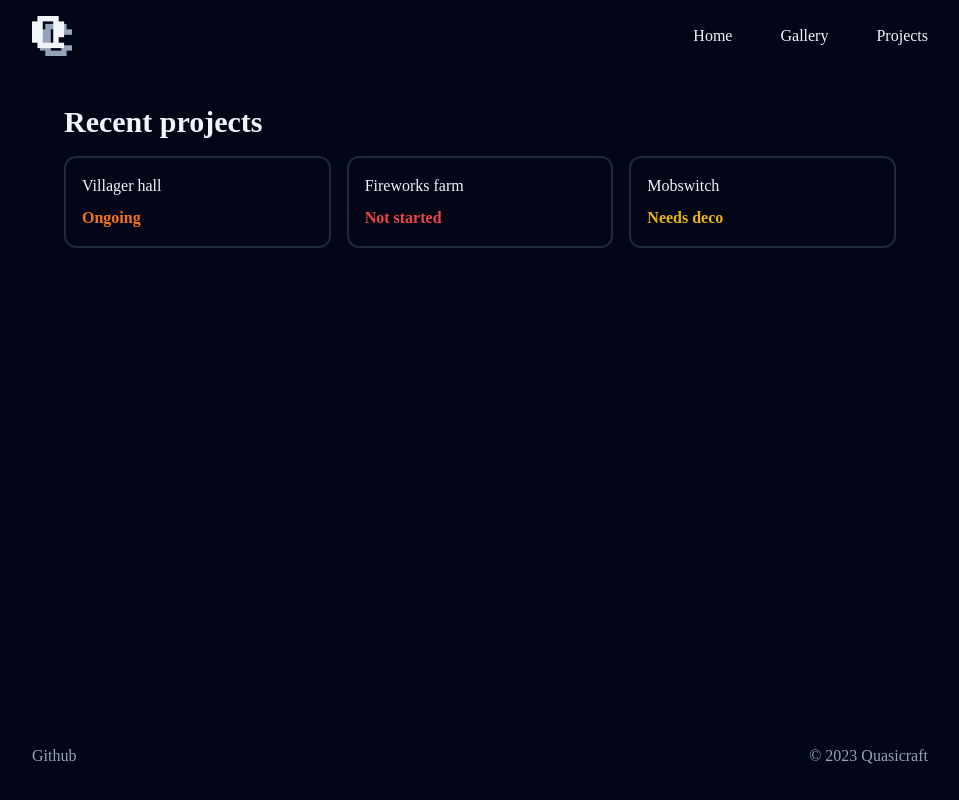
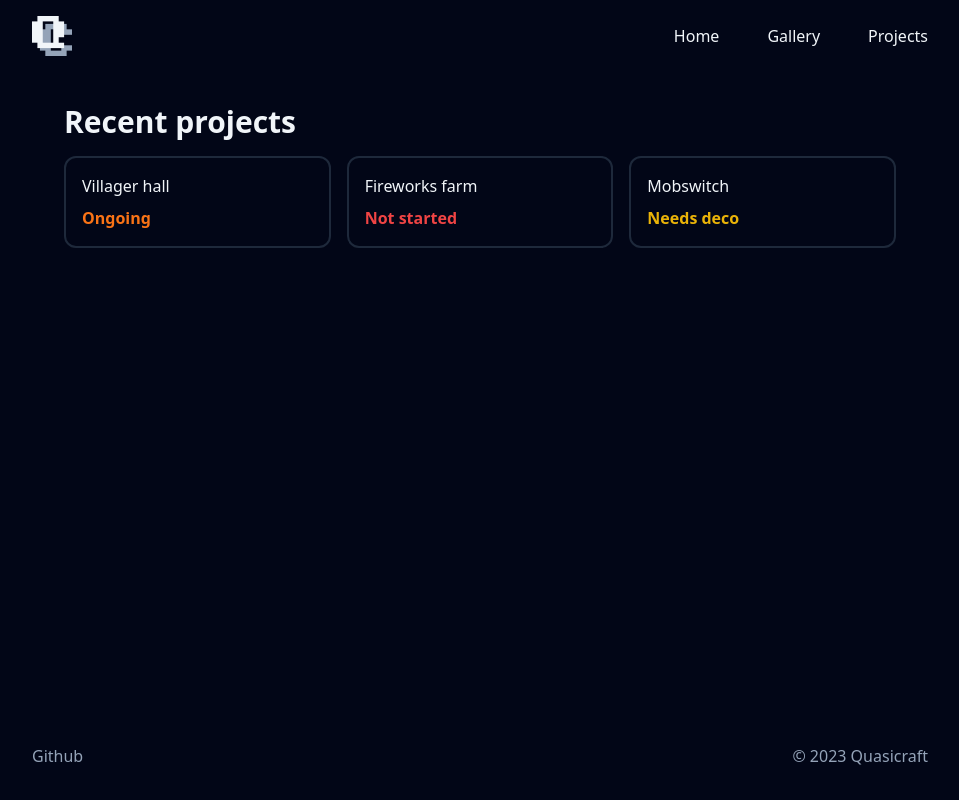
Before and after one commit to quasicraft/qc-site, a Next.js app: page / in a window 1280 px wide. Shown: the whole page, without its empty margins (160-1119 px from the left). Built offline with nearby package versions, Linux system fonts and the light colour scheme.

Commit message:
removed font family override

```diff
--- a/tailwind.config.js
+++ b/tailwind.config.js
@@ -1,10 +1,4 @@
 module.exports = {
-
-  theme: {
-    fontFamily: {
-      sans:  [ "Manrope" ]
-    },
-  },
 
   content: [
     "./pages/**/*.{js,ts,jsx,tsx,mdx}",
```
